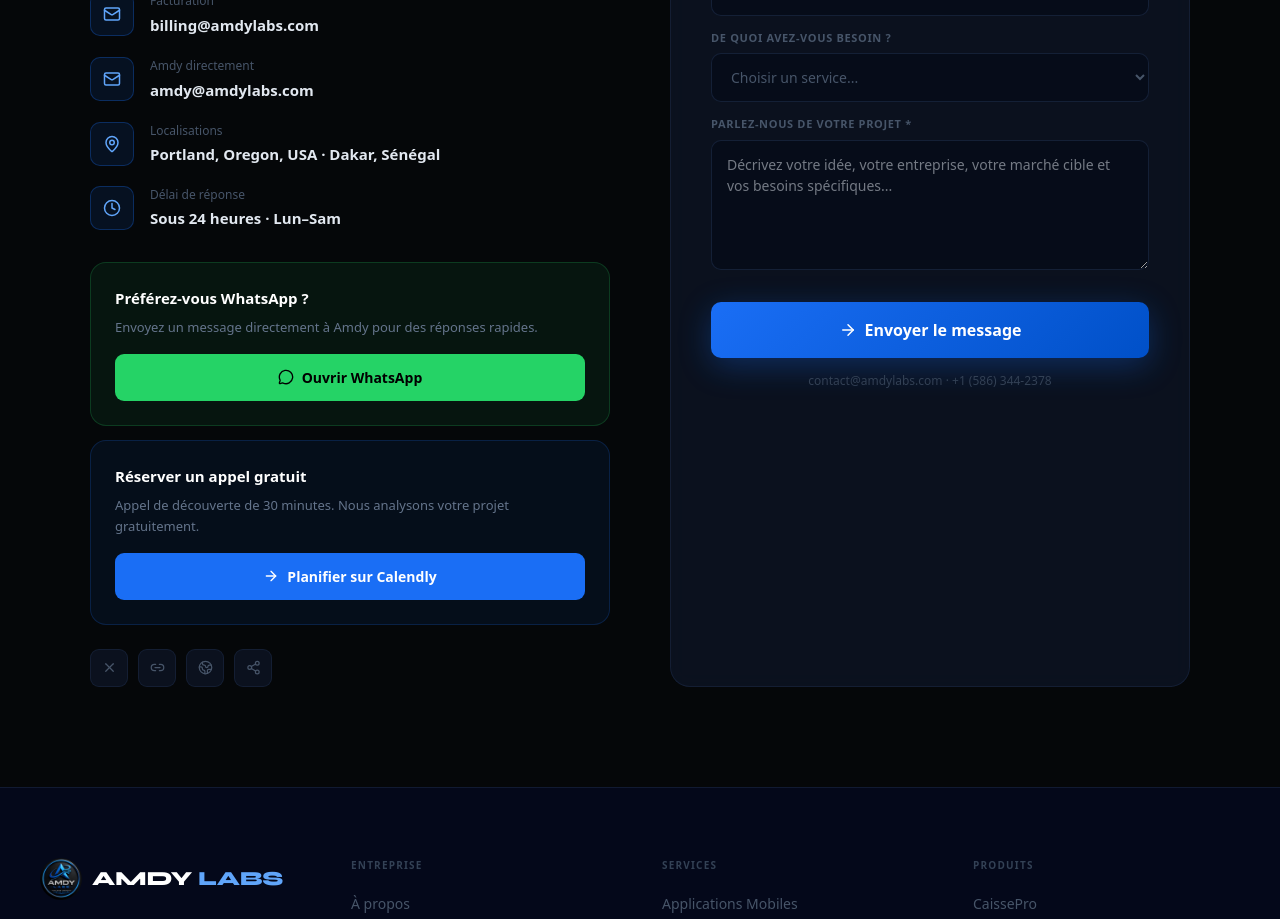
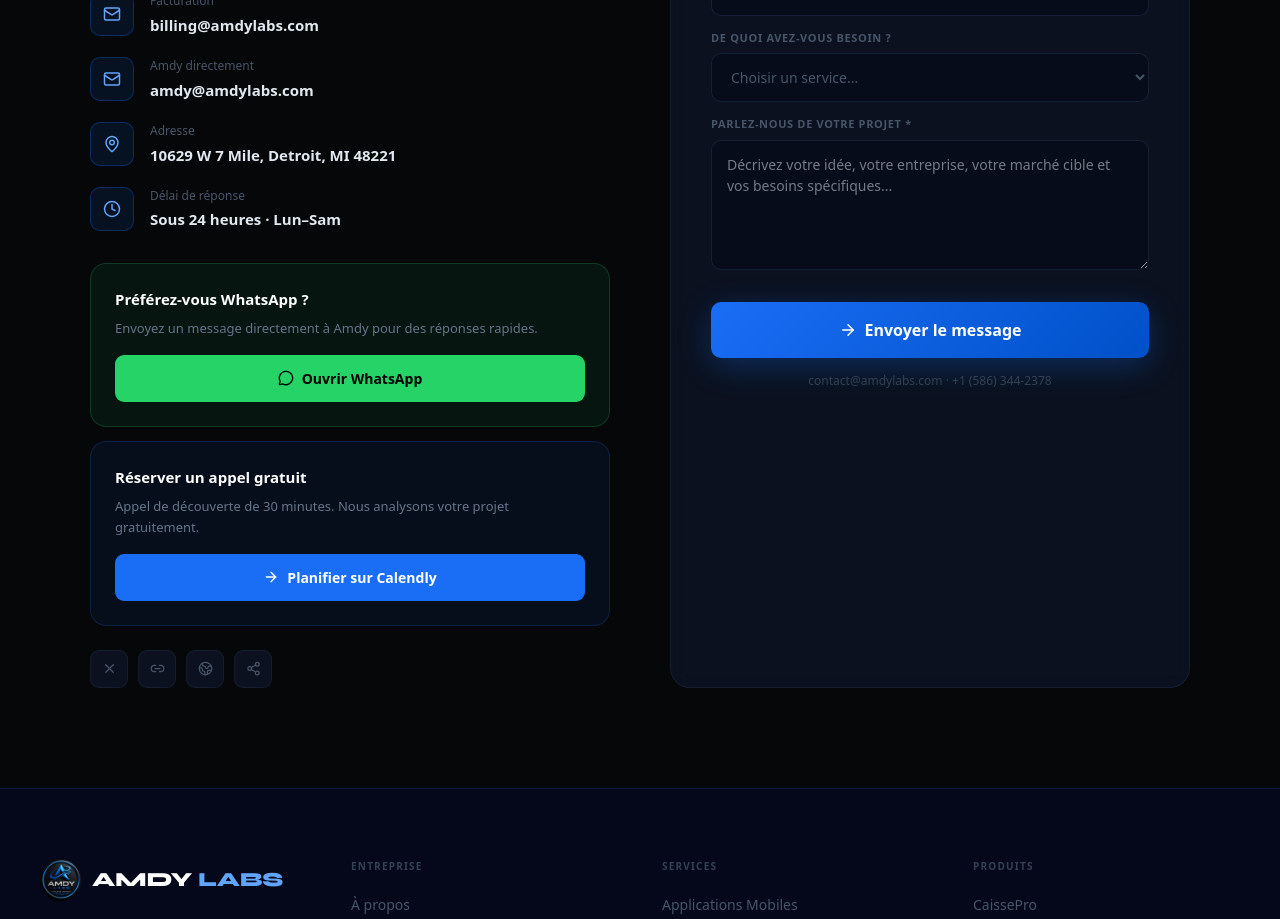
Before and after one commit to Amdyb/Amdylabs, a Next.js app: page /contact in a window 1280 px wide. Shown: the part 1000-1919 px from the top of the page. Built offline with nearby package versions, Linux system fonts and the light colour scheme.

Commit message:
update: address → 10629 W 7 Mile, Detroit, MI 48221

```diff
--- a/app/(marketing)/contact/page.tsx
+++ b/app/(marketing)/contact/page.tsx
@@ -43,7 +43,7 @@
                 { Icon: Mail, title: 'Support technique', value: 'support@amdylabs.com', link: 'mailto:support@amdylabs.com' },
                 { Icon: Mail, title: 'Facturation', value: 'billing@amdylabs.com', link: 'mailto:billing@amdylabs.com' },
                 { Icon: Mail, title: 'Amdy directement', value: 'amdy@amdylabs.com', link: 'mailto:amdy@amdylabs.com' },
-                { Icon: MapPin, title: 'Localisations', value: 'Portland, Oregon, USA · Dakar, Sénégal', link: null },
+                { Icon: MapPin, title: 'Adresse', value: '10629 W 7 Mile, Detroit, MI 48221', link: 'https://maps.google.com/?q=10629+W+7+Mile+Detroit+MI+48221' },
                 { Icon: Clock, title: 'Délai de réponse', value: 'Sous 24 heures · Lun–Sam', link: null },
               ].map(item => (
                 <div key={item.title} style={{ display: 'flex', gap: 16, alignItems: 'flex-start' }}>
```
